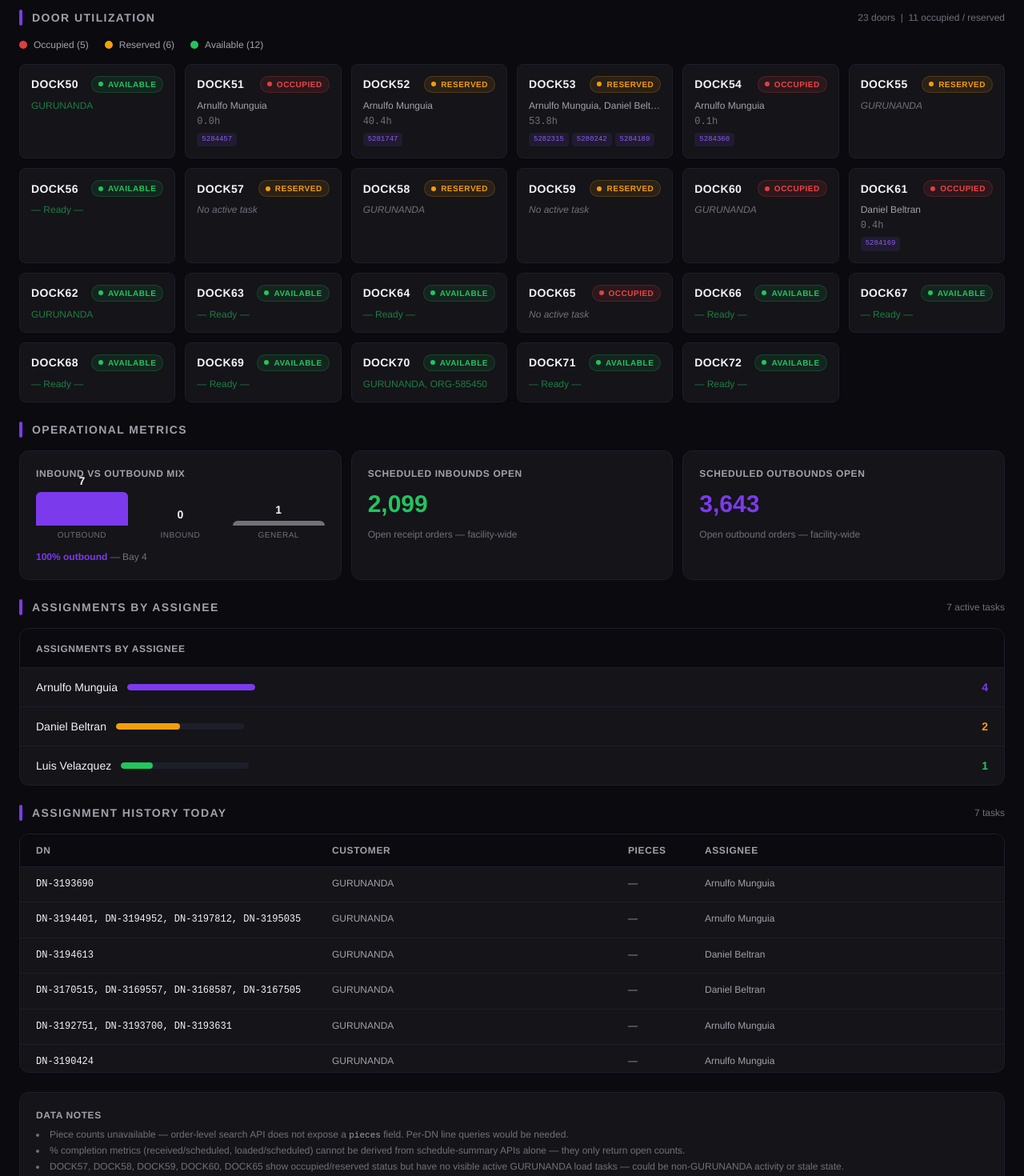
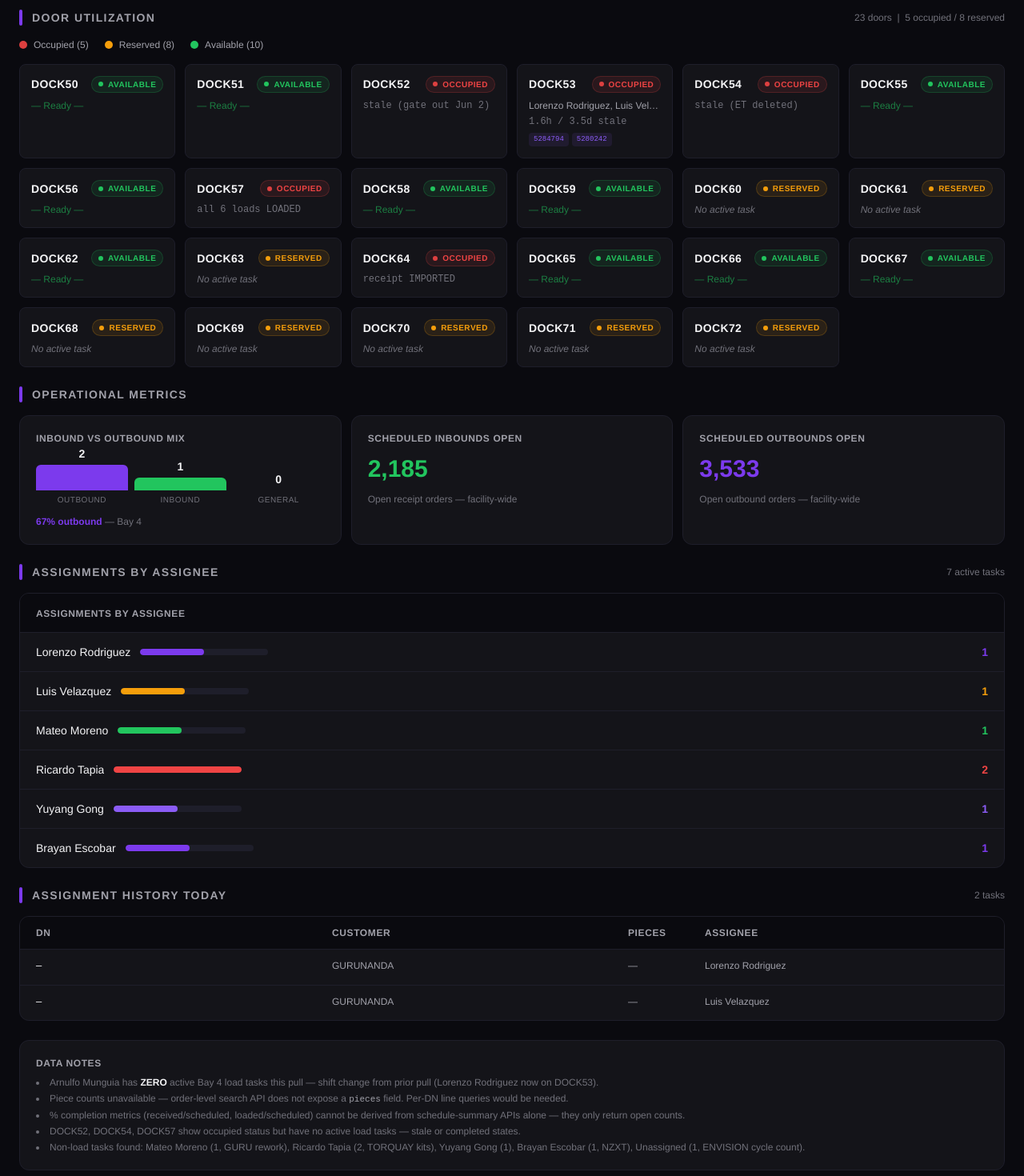
Before and after one commit to RubenVJauregui/Bay-4-Auto-assign-Dashboard, a Next.js app: page / in a window 1280 px wide. Shown: the part 300-1770 px from the top of the page at 80% size. Built offline with nearby package versions, Linux system fonts and the light colour scheme.

Commit message:
Refresh: Bay 4 Assignments — June 4, 2026 ~15:31 PDT
5 occupied (DOCK52/53/54/57/64), 8 reserved, 10 available
Arnulfo: ZERO active — Lorenzo Rodriguez on DOCK53 (8 loads)
Mix: 2 outbound / 1 inbound (67%/33%)
Facility: 2,185 inbound open / 3,533 outbound open

```diff
--- a/src/app/page.tsx
+++ b/src/app/page.tsx
@@ -38,7 +38,7 @@ export default function DashboardPage() {
               Bay 4 Assignments — Valley View
             </h1>
             <p className="text-xs text-[#71717a] tracking-wide">
-              DOCK50–DOCK72 &nbsp;|&nbsp; June 4, 2026
+              DOCK50–DOCK72 &nbsp;|&nbsp; June 4, 2026 &nbsp;|&nbsp; ~15:31 PDT
             </p>
           </div>
           {/* Facility badge */}
@@ -80,7 +80,7 @@ export default function DashboardPage() {
               Door Utilization
             </h2>
             <span className="text-xs text-[#71717a] ml-auto">
-              23 doors &nbsp;|&nbsp; 11 occupied / reserved
+              23 doors &nbsp;|&nbsp; 5 occupied / 8 reserved
             </span>
           </div>
           <DoorGrid doors={doors} />
@@ -136,10 +136,11 @@ export default function DashboardPage() {
               Data Notes
             </span>
             <ul className="text-xs text-[#71717a] space-y-1 list-disc list-inside">
+              <li>Arnulfo Munguia has <strong className="text-[#f4f4f6]">ZERO</strong> active Bay 4 load tasks this pull — shift change from prior pull (Lorenzo Rodriguez now on DOCK53).</li>
               <li>Piece counts unavailable — order-level search API does not expose a <code className="text-[#a1a1aa] text-[11px]">pieces</code> field. Per-DN line queries would be needed.</li>
               <li>% completion metrics (received/scheduled, loaded/scheduled) cannot be derived from schedule-summary APIs alone — they only return open counts.</li>
-              <li>DOCK57, DOCK58, DOCK59, DOCK60, DOCK65 show occupied/reserved status but have no visible active GURUNANDA load tasks — could be non-GURUNANDA activity or stale state.</li>
-              <li>One non-load task (TASK-5278636 — GENERAL / HRS LABOR rework, GURUNANDA, Mateo Moreno, NEW) found but excluded from Bay 4 scope.</li>
+              <li>DOCK52, DOCK54, DOCK57 show occupied status but have no active load tasks — stale or completed states.</li>
+              <li>Non-load tasks found: Mateo Moreno (1, GURU rework), Ricardo Tapia (2, TORQUAY kits), Yuyang Gong (1), Brayan Escobar (1, NZXT), Unassigned (1, ENVISION cycle count).</li>
             </ul>
           </div>
         </section>
@@ -149,7 +150,7 @@ export default function DashboardPage() {
       <footer className="border-t border-[#1e1e2a] bg-[#0a0a0f] mt-2">
         <div className="max-w-[1440px] mx-auto px-6 py-4 flex items-center justify-between text-xs text-[#71717a]">
           <span>Valley View Warehouse — Bay 4 Operations</span>
-          <span>Last updated: June 4, 2026 ~09:31 PDT</span>
+          <span>Last updated: June 4, 2026 ~15:31 PDT</span>
         </div>
       </footer>
     </div>
--- a/src/components/OperationalMetrics.tsx
+++ b/src/components/OperationalMetrics.tsx
@@ -50,7 +50,18 @@ export default function OperationalMetrics({
           ))}
         </div>
         <div className="text-xs text-[#71717a]">
-          <span className="text-[#7c3aed] font-semibold">100% outbound</span> — Bay 4
+          {mix.filter(m => m.count > 0).length > 0 ? (
+            <span>
+              <span className="text-[#7c3aed] font-semibold">
+                {(() => {
+                  const ob = mix.find(m => m.label === "Outbound");
+                  return ob ? Math.round((ob.count / (total || 1)) * 100) : 0;
+                })()}% outbound
+              </span> — Bay 4
+            </span>
+          ) : (
+            <span className="text-[#71717a] italic">No active tasks — Bay 4</span>
+          )}
         </div>
       </div>
 
--- a/src/lib/data.ts
+++ b/src/lib/data.ts
@@ -1,7 +1,7 @@
 /**
  * Bay 4 Assignments — Authoritative Operational Data
  * Valley View Warehouse (LT_F1), DOCK50–DOCK72
- * Pulled: June 4, 2026 ~09:31 PDT
+ * Pulled: June 4, 2026 ~15:31 PDT
  *
  * All values sourced from live WISE/WMS queries.
  * Do NOT fabricate, estimate, or guess any metric.
@@ -48,29 +48,29 @@ export interface TaskRecord {
 export const TOTAL_DOORS = 23;
 
 export const doors: DoorRecord[] = [
-  { door: "DOCK50", status: "Available", assignee: null, customer: "GURUNANDA", taskIds: [], duration: null },
-  { door: "DOCK51", status: "Occupied", assignee: "Arnulfo Munguia", customer: "GURUNANDA", taskIds: ["TASK-5284457"], duration: "0.0h" },
-  { door: "DOCK52", status: "Reserved", assignee: "Arnulfo Munguia", customer: "GURUNANDA", taskIds: ["TASK-5281747"], duration: "40.4h" },
-  { door: "DOCK53", status: "Reserved", assignee: "Arnulfo Munguia, Daniel Beltran, Luis Velazquez", customer: "GURUNANDA", taskIds: ["TASK-5282315", "TASK-5280242", "TASK-5284189"], duration: "53.8h" },
-  { door: "DOCK54", status: "Occupied", assignee: "Arnulfo Munguia", customer: "GURUNANDA", taskIds: ["TASK-5284360"], duration: "0.1h" },
-  { door: "DOCK55", status: "Reserved", assignee: null, customer: "GURUNANDA", taskIds: [], duration: null },
+  { door: "DOCK50", status: "Available", assignee: null, customer: null, taskIds: [], duration: null },
+  { door: "DOCK51", status: "Available", assignee: null, customer: null, taskIds: [], duration: null },
+  { door: "DOCK52", status: "Occupied", assignee: null, customer: "GURUNANDA", taskIds: [], duration: "stale (gate out Jun 2)" },
+  { door: "DOCK53", status: "Occupied", assignee: "Lorenzo Rodriguez, Luis Velazquez", customer: "GURUNANDA", taskIds: ["TASK-5284794", "TASK-5280242"], duration: "1.6h / 3.5d stale" },
+  { door: "DOCK54", status: "Occupied", assignee: null, customer: "GURUNANDA", taskIds: [], duration: "stale (ET deleted)" },
+  { door: "DOCK55", status: "Available", assignee: null, customer: null, taskIds: [], duration: null },
   { door: "DOCK56", status: "Available", assignee: null, customer: null, taskIds: [], duration: null },
-  { door: "DOCK57", status: "Reserved", assignee: null, customer: null, taskIds: [], duration: null },
-  { door: "DOCK58", status: "Reserved", assignee: null, customer: "GURUNANDA", taskIds: [], duration: null },
-  { door: "DOCK59", status: "Reserved", assignee: null, customer: null, taskIds: [], duration: null },
-  { door: "DOCK60", status: "Occupied", assignee: null, customer: "GURUNANDA", taskIds: [], duration: null },
-  { door: "DOCK61", status: "Occupied", assignee: "Daniel Beltran", customer: null, taskIds: ["TASK-5284169"], duration: "0.4h" },
-  { door: "DOCK62", status: "Available", assignee: null, customer: "GURUNANDA", taskIds: [], duration: null },
-  { door: "DOCK63", status: "Available", assignee: null, customer: null, taskIds: [], duration: null },
-  { door: "DOCK64", status: "Available", assignee: null, customer: null, taskIds: [], duration: null },
-  { door: "DOCK65", status: "Occupied", assignee: null, customer: null, taskIds: [], duration: null },
+  { door: "DOCK57", status: "Occupied", assignee: null, customer: "Ross Stores", taskIds: [], duration: "all 6 loads LOADED" },
+  { door: "DOCK58", status: "Available", assignee: null, customer: null, taskIds: [], duration: null },
+  { door: "DOCK59", status: "Available", assignee: null, customer: null, taskIds: [], duration: null },
+  { door: "DOCK60", status: "Reserved", assignee: null, customer: null, taskIds: [], duration: null },
+  { door: "DOCK61", status: "Reserved", assignee: null, customer: null, taskIds: [], duration: null },
+  { door: "DOCK62", status: "Available", assignee: null, customer: null, taskIds: [], duration: null },
+  { door: "DOCK63", status: "Reserved", assignee: null, customer: null, taskIds: [], duration: null },
+  { door: "DOCK64", status: "Occupied", assignee: null, customer: "GURUNANDA", taskIds: [], duration: "receipt IMPORTED" },
+  { door: "DOCK65", status: "Available", assignee: null, customer: null, taskIds: [], duration: null },
   { door: "DOCK66", status: "Available", assignee: null, customer: null, taskIds: [], duration: null },
   { door: "DOCK67", status: "Available", assignee: null, customer: null, taskIds: [], duration: null },
-  { door: "DOCK68", status: "Available", assignee: null, customer: null, taskIds: [], duration: null },
-  { door: "DOCK69", status: "Available", assignee: null, customer: null, taskIds: [], duration: null },
-  { door: "DOCK70", status: "Available", assignee: null, customer: "GURUNANDA, ORG-585450", taskIds: [], duration: null },
-  { door: "DOCK71", status: "Available", assignee: null, customer: null, taskIds: [], duration: null },
-  { door: "DOCK72", status: "Available", assignee: null, customer: null, taskIds: [], duration: null },
+  { door: "DOCK68", status: "Reserved", assignee: null, customer: null, taskIds: [], duration: null },
+  { door: "DOCK69", status: "Reserved", assignee: null, customer: null, taskIds: [], duration: null },
+  { door: "DOCK70", status: "Reserved", assignee: null, customer: null, taskIds: [], duration: null },
+  { door: "DOCK71", status: "Reserved", assignee: null, customer: null, taskIds: [], duration: null },
+  { door: "DOCK72", status: "Reserved", assignee: null, customer: null, taskIds: [], duration: null },
 ];
 
 const occupied = doors.filter((d) => d.status === "Occupied").length;
@@ -110,71 +110,48 @@ export const kpiMetrics: KpiMetric[] = [
 ];
 
 export const assigneeSummaries: AssigneeSummary[] = [
-  { name: "Arnulfo Munguia", taskCount: 4 },
-  { name: "Daniel Beltran", taskCount: 2 },
+  { name: "Lorenzo Rodriguez", taskCount: 1 },
   { name: "Luis Velazquez", taskCount: 1 },
+  { name: "Mateo Moreno", taskCount: 1 },
+  { name: "Ricardo Tapia", taskCount: 2 },
+  { name: "Yuyang Gong", taskCount: 1 },
+  { name: "Brayan Escobar", taskCount: 1 },
 ];
 
 export const inboundOutboundMix: MixMetric[] = [
-  { label: "Outbound", count: 7, total: 8 },
-  { label: "Inbound", count: 0, total: 8 },
-  { label: "General", count: 1, total: 8 },
+  { label: "Outbound", count: 2, total: 3 },
+  { label: "Inbound", count: 1, total: 3 },
+  { label: "General", count: 0, total: 3 },
 ];
 
-export const facilityInboundOpen = 2099;
-export const facilityOutboundOpen = 3643;
+export const facilityInboundOpen = 2185;
+export const facilityOutboundOpen = 3533;
 
 export const assignments: TaskRecord[] = [
   {
-    taskId: "TASK-5284457",
-    dns: "DN-3193690",
+    taskId: "TASK-5284794",
+    dns: "—",
     customer: "GURUNANDA",
     pieces: "—",
-    assignee: "Arnulfo Munguia",
-  },
-  {
-    taskId: "TASK-5284360",
-    dns: "DN-3194401, DN-3194952, DN-3197812, DN-3195035",
-    customer: "GURUNANDA",
-    pieces: "—",
-    assignee: "Arnulfo Munguia",
-  },
-  {
-    taskId: "TASK-5284189",
-    dns: "DN-3194613",
-    customer: "GURUNANDA",
-    pieces: "—",
-    assignee: "Daniel Beltran",
-  },
-  {
-    taskId: "TASK-5284169",
-    dns: "DN-3170515, DN-3169557, DN-3168587, DN-3167505",
-    customer: "GURUNANDA",
-    pieces: "—",
-    assignee: "Daniel Beltran",
-  },
-  {
-    taskId: "TASK-5282315",
-    dns: "DN-3192751, DN-3193700, DN-3193631",
-    customer: "GURUNANDA",
-    pieces: "—",
-    assignee: "Arnulfo Munguia",
-  },
-  {
-    taskId: "TASK-5281747",
-    dns: "DN-3190424",
-    customer: "GURUNANDA",
-    pieces: "—",
-    assignee: "Arnulfo Munguia",
+    assignee: "Lorenzo Rodriguez",
   },
   {
     taskId: "TASK-5280242",
-    dns: "DN-3189539",
+    dns: "—",
     customer: "GURUNANDA",
     pieces: "—",
     assignee: "Luis Velazquez",
   },
 ];
 
-// Non-GURUNANDA task noted but excluded from Bay 4 scope:
-// TASK-5278636 — GENERAL / HRS LABOR (rework), GURUNANDA, Mateo Moreno, NEW, May 28 (no dock)
+// Notes:
+// — Arnulfo Munguia has ZERO active Bay 4 load tasks this pull (shift change from prior pull)
+// — DOCK53: TASK-5284794 (Lorenzo Rodriguez, 8 loads PRE_LOAD, IN_PROGRESS ~1.6h)
+// — DOCK53: TASK-5280242 (Luis Velazquez, 1 load LOADED, stale ~3.5d)
+// — DOCK64: inbound receipt RN-5007909 (SAPU5033831, IMPORTED) — no task ID from load-task API
+// — DOCK52: gate checked out Jun 2, no active task
+// — DOCK54: entry ticket ET-1103806 404 — may have been deleted
+// — DOCK57: Ross Stores, all 6 loads already LOADED — no active tasks
+// — Non-load tasks found: Mateo Moreno (1, GURU rework), Ricardo Tapia (2, TORQUAY kits), Yuyang Gong (1), Brayan Escobar (1, NZXT), Unassigned (1, ENVISION cycle count)
+// — % scheduled inbounds received / outbounds loaded: UNAVAILABLE (schedule-summary APIs return open counts only)
+// — DN & pieces per task: UNAVAILABLE (order-level search API does not expose these fields)
```
